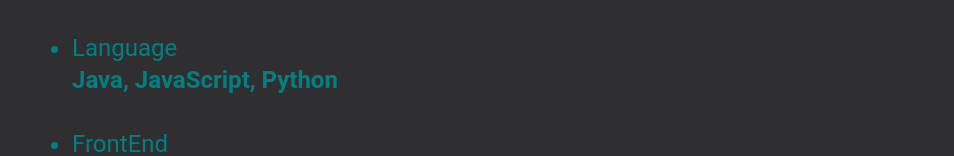
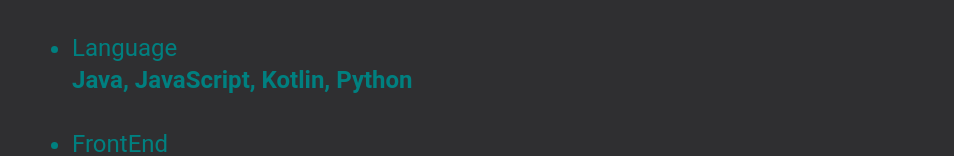
Before and after one commit to DhirajB7/dhiraj, a React (Create React App) app: page / in a window 1280 px wide. Shown: the part 303-459 px from the top of the page, without its empty margins (152-1106 px from the left). Built offline with nearby package versions, Linux system fonts and the light colour scheme.

Commit message:
update in language

```diff
--- a/src/components/SmallerComponents/Body.js
+++ b/src/components/SmallerComponents/Body.js
@@ -37,7 +37,7 @@ function Body(props) {
         </h3>
 
         <ul>
-          <li> Language <br></br> <b>Java, JavaScript, Python</b></li> <br></br>
+          <li> Language <br></br> <b>Java, JavaScript, Kotlin, Python</b></li> <br></br>
           <li> FrontEnd <br></br> <b>React JS, HTML5, CSS3, JavaScript</b></li> <br></br>
           <li> BackEnd <br></br> <b>Spring Boot, Dropwizard, Express JS, Flask, PostgreSQL, MongoDB</b> </li>
         </ul>
```
